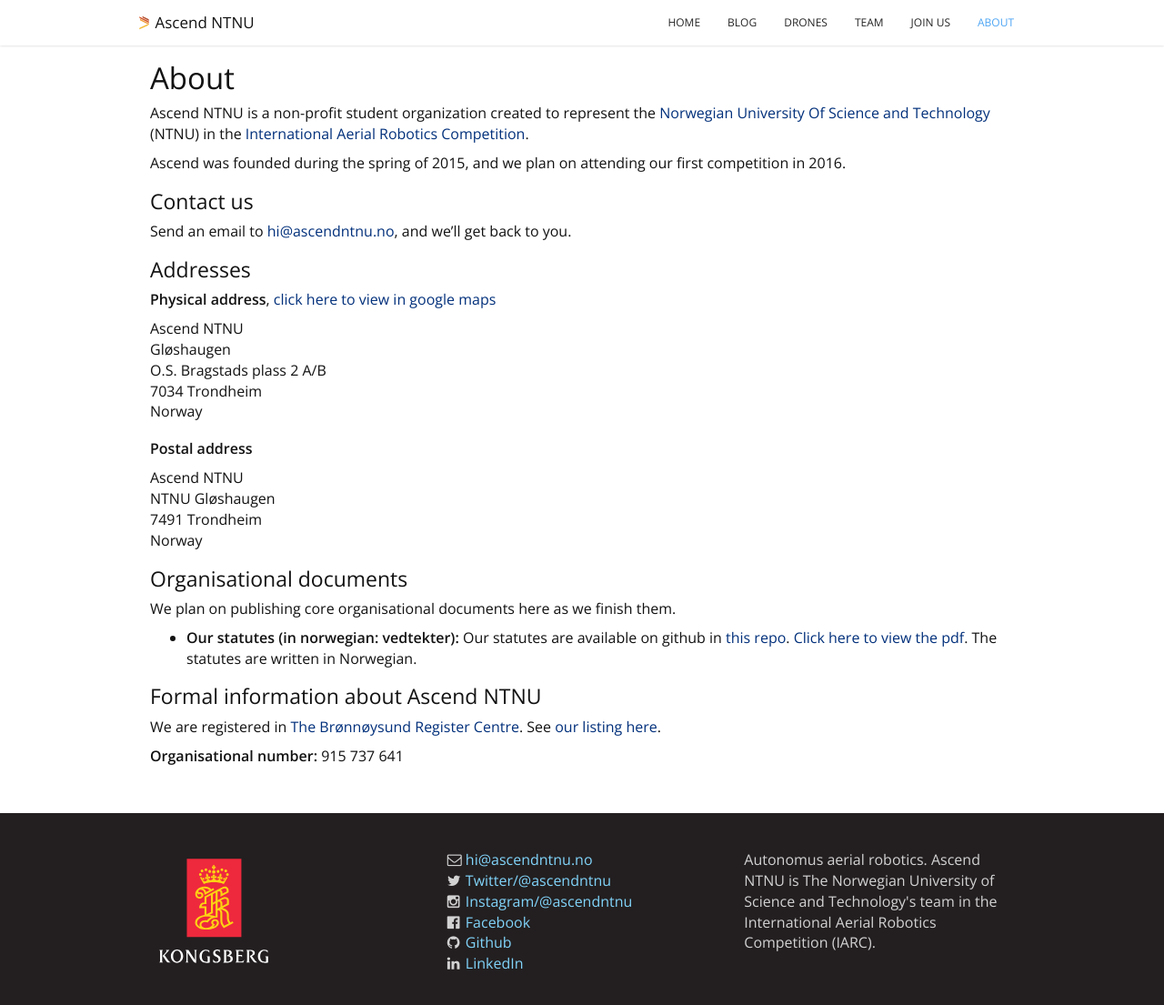
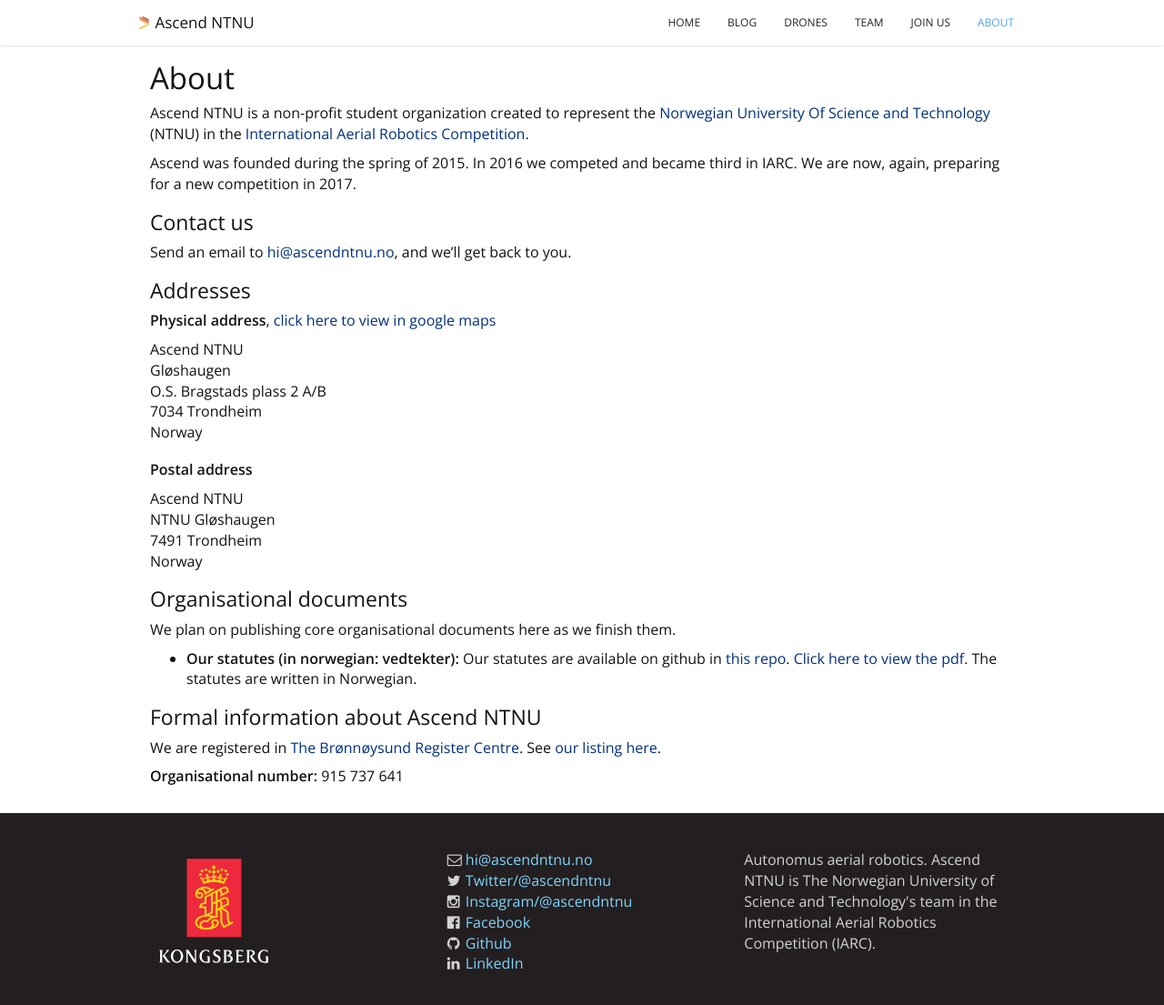
Before and after one commit to AscendNTNU/AscendNTNU.github.io, a Jekyll site: the page built from about.md, in a window 1280 px wide and 1394 px high. Shown: the top 1105 px of the window at 91% size. Built offline with Jekyll 4.4.1, drawn with Linux system fonts in a browser that asks for light colours.

Commit message:
Updated about.md from 2015 to 2016

```diff
--- a/about.md
+++ b/about.md
@@ -5,7 +5,7 @@
 ---
 Ascend NTNU is a non-profit student organization created to represent the [Norwegian University Of Science and Technology][NTNU] (NTNU) in the [International Aerial Robotics Competition][IARC].
 
-Ascend was founded during the spring of 2015, and we plan on attending our first competition in 2016.
+Ascend was founded during the spring of 2015. In 2016 we competed and became third in IARC. We are now, again, preparing for a new competition in 2017.
 
 ### Contact us
 Send an email to [hi@ascendntnu.no](mailto:hi@ascendntnu.no), and we'll get back to you.
```
